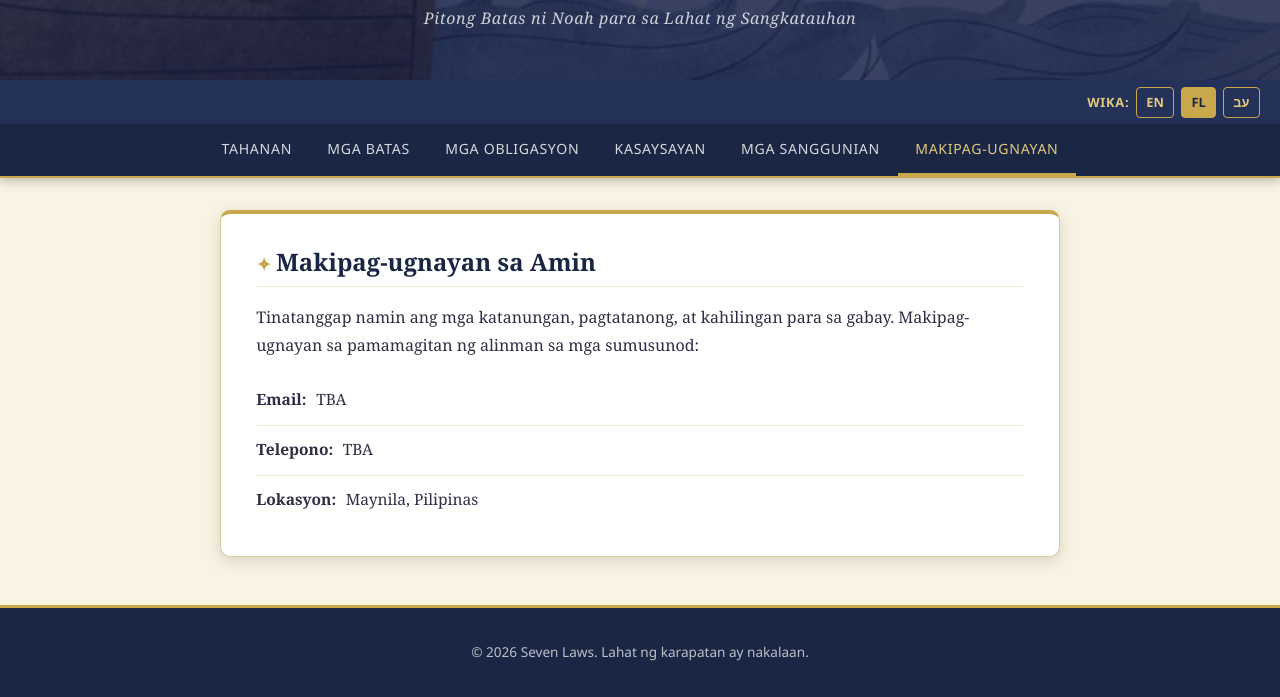
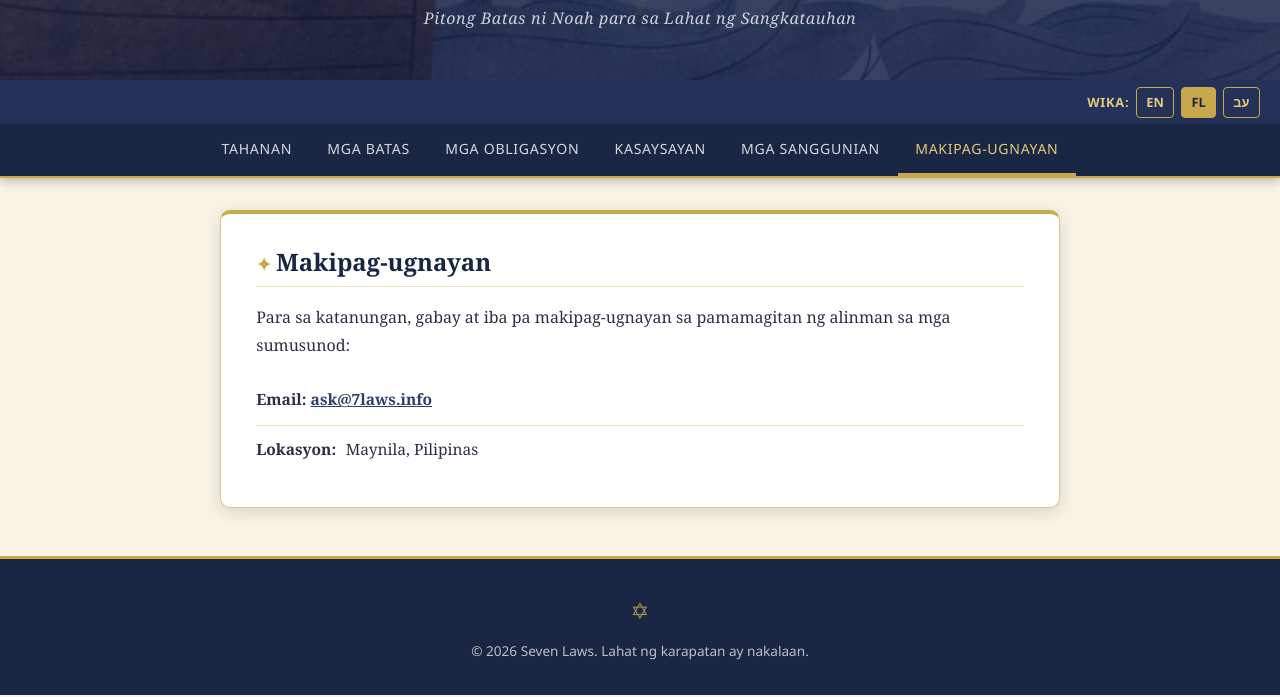
Before and after one commit to ad-digital-labs/www-7laws.info, a plain HTML site: page tl/contact.html in a window 1280 px wide. Shown: the part 231-928 px from the top of the page. Drawn offline with Linux system fonts and the light colour scheme.

Commit message:
contact_added

```diff
--- a/tl/contact.html
+++ b/tl/contact.html
@@ -30,11 +30,10 @@
     <div class="container">
         <main>
             <section id="contact">
-                <h2>Makipag-ugnayan sa Amin</h2>
-                <p>Tinatanggap namin ang mga katanungan, pagtatanong, at kahilingan para sa gabay. Makipag-ugnayan sa pamamagitan ng alinman sa mga sumusunod:</p>
+                <h2>Makipag-ugnayan</h2>
+                <p>Para sa katanungan, gabay at iba pa makipag-ugnayan sa pamamagitan ng alinman sa mga sumusunod:</p>
                 <ul class="contact-list">
-                    <li><strong>Email:</strong> TBA</li>
-                    <li><strong>Telepono:</strong> TBA</li>
+                    <li><strong>Email: <a href="mailto:ask@7laws.info" target="_blank">ask@7laws.info</a></strong></li>
                     <li><strong>Lokasyon:</strong> Maynila, Pilipinas</li>
                 </ul>
 
@@ -43,6 +42,7 @@
     </div>
 
     <footer>
+        <span class="footer-star">✡</span>
         <p>&copy; 2026 Seven Laws. Lahat ng karapatan ay nakalaan.</p>
     </footer>
 </body>
```
Also changed, not shown: en/contact.html (+2 -3 lines), he/contact.html (+2 -3 lines).
